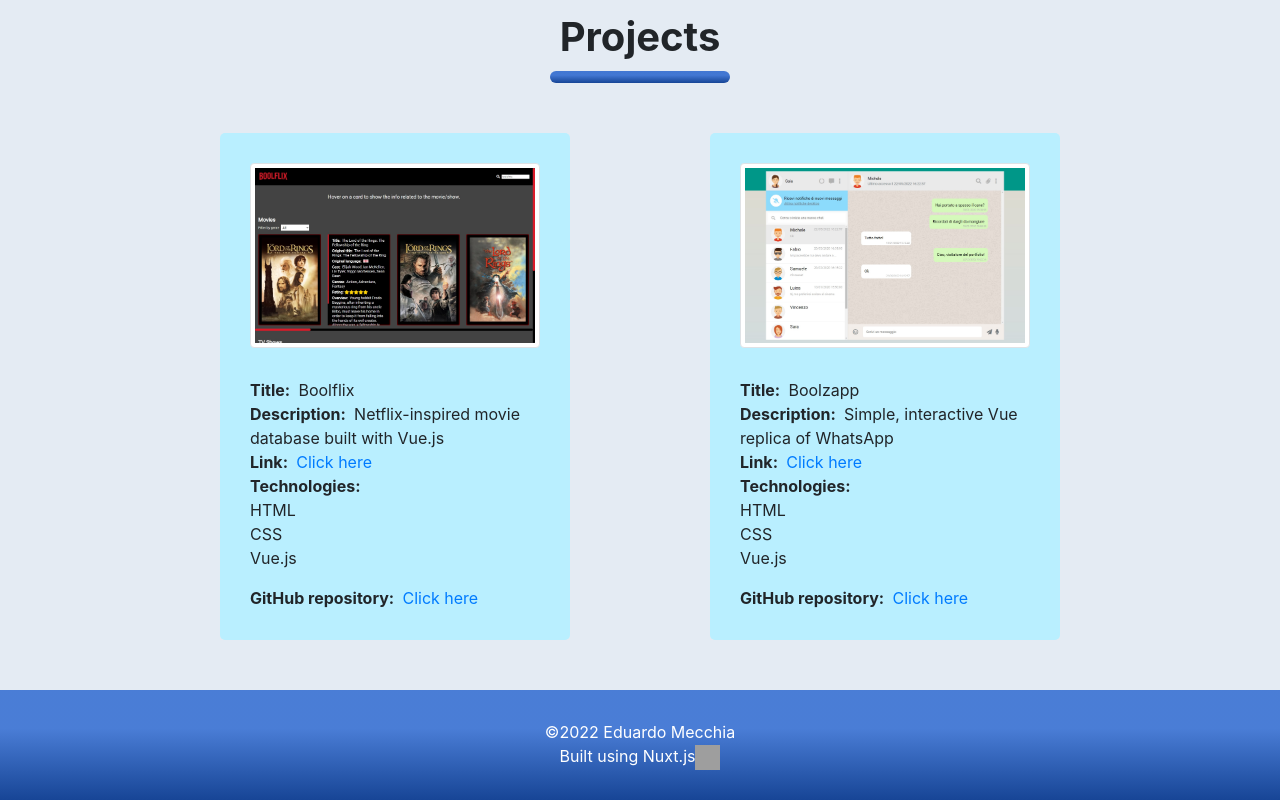
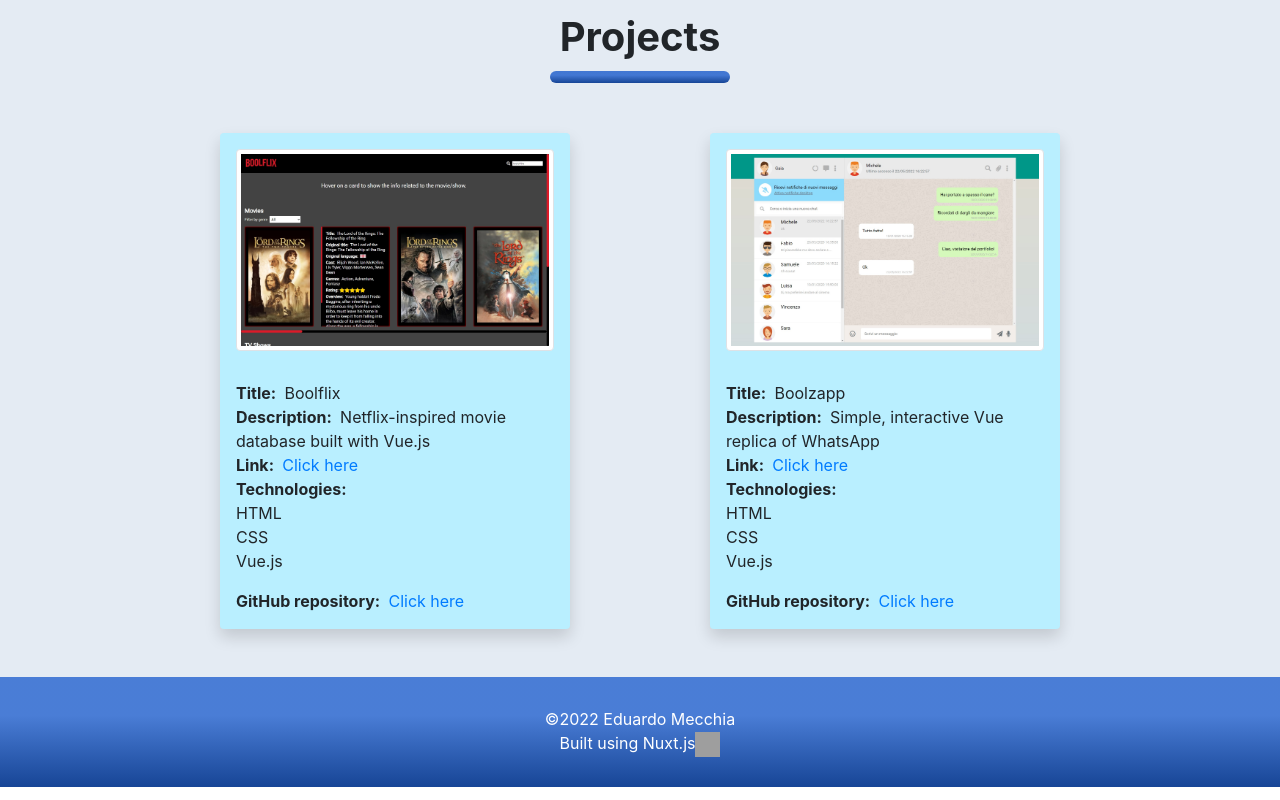
Before and after one commit to eduardomecchia/nuxt-portfolio, a Nuxt app: page / in a window 1280 px wide. Shown: the part 2600-3400 px from the top of the page. Built offline with nearby package versions, Linux system fonts and the light colour scheme; grey boxes are pictures that could not be loaded.

Commit message:
feat: add shadow and border-radius to image

```diff
--- a/components/project-card.vue
+++ b/components/project-card.vue
@@ -1,5 +1,5 @@
 <template>
-    <div class="project-card">
+    <div class="project-card shadow p-3 mb-5 rounded">
         <a :href="project.url" target="_blank">
             <b-img
                 fluid
```
